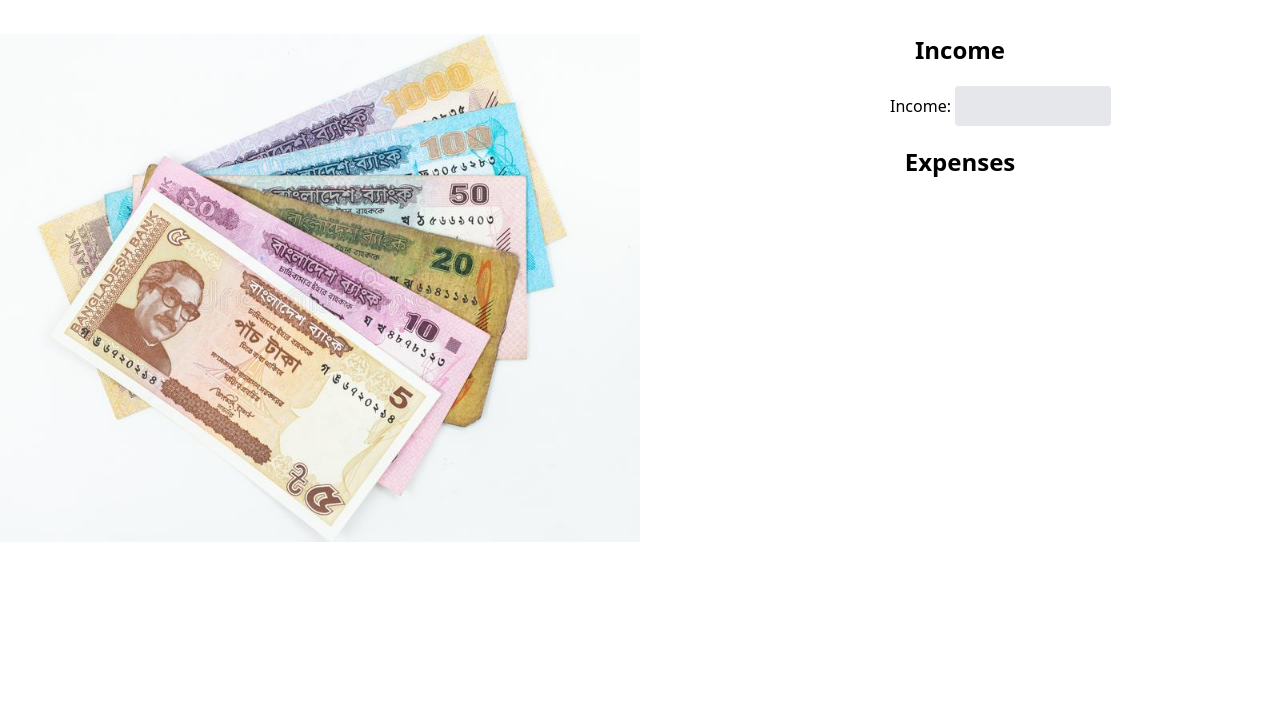
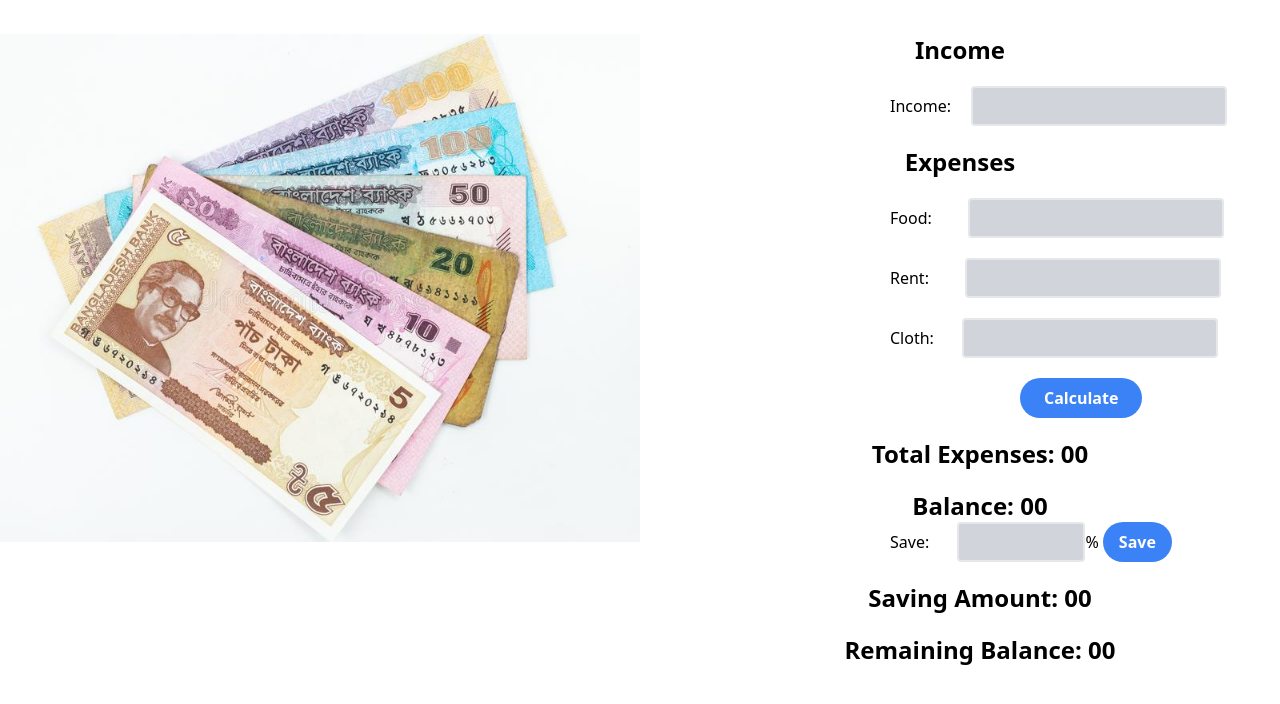
Before and after one commit to rahidhaque/finance-watcher, a plain HTML site: page index.html in a window 1280 px wide. Shown: the part 86-790 px from the top of the page. Drawn offline with nearby package versions, Linux system fonts and the light colour scheme.

Commit message:
Done until savings html

```diff
--- a/index.html
+++ b/index.html
@@ -18,12 +18,64 @@
                 <img src="images/bangladeshi-money-some-bangladeshi-cash-white-background-132003177.jpg" alt="">
             </div>
             <div>
-                <h3 class="text-2xl font-semibold text-center">Income</h3>
-                <p class="text-fields pl-20 mt-5 text-1xl font-medium">Income: <input
-                        class="bg-gray-200 appearance-none border-2 border-gray-200 rounded w-2/5 py-2 px-4 text-gray-700 leading-tight focus:outline-none focus:bg-white focus:border-purple-500"
-                        id="input-income" type="text">
-                </p>
-                <h3 class="text-2xl font-semibold text-center mt-5">Expenses</h3>
+                <div class="input-items">
+                    <h3 class="text-2xl font-semibold text-center">Income</h3>
+                    <div class="mt-5">
+                        <p class="text-fields pl-20 text-1xl font-medium inline">Income:
+                        </p>
+                        <input
+                            class="bg-gray-300 appearance-none border-2 border-gray-200 rounded w-2/5 py-2 px-4 text-gray-700 leading-tight focus:outline-none focus:bg-gray-400 focus:border-purple-500 ml-4"
+                            id="input-income" type="text">
+                    </div>
+                    <h3 class="text-2xl font-semibold text-center mt-5">Expenses</h3>
+                    <div class="mt-5">
+                        <p class="text-fields pl-20 text-1xl font-medium inline">Food:
+                        </p>
+                        <input
+                            class="bg-gray-300 appearance-none border-2 border-gray-200 rounded w-2/5 py-2 px-4 text-gray-700 leading-tight focus:outline-none focus:bg-gray-400 focus:border-purple-500 ml-8"
+                            id="input-food" type="text">
+                    </div>
+                    <div class="mt-5">
+                        <p class="text-fields pl-20 text-1xl font-medium inline">Rent:
+                        </p>
+                        <input
+                            class="bg-gray-300 appearance-none border-2 border-gray-200 rounded w-2/5 py-2 px-4 text-gray-700 leading-tight focus:outline-none focus:bg-gray-400 focus:border-purple-500 ml-8"
+                            id="input-rent" type="text">
+                    </div>
+                    <div class="mt-5">
+                        <p class="text-fields pl-20 text-1xl font-medium inline">Cloth:
+                        </p>
+                        <input
+                            class="bg-gray-300 appearance-none border-2 border-gray-200 rounded w-2/5 py-2 px-4 text-gray-700 leading-tight focus:outline-none focus:bg-gray-400 focus:border-purple-500 ml-6"
+                            id="input-cloth" type="text">
+                    </div>
+                    <div class="calculate-button mt-5">
+                        <button class="bg-blue-500 hover:bg-blue-700 text-white font-bold py-2 px-6 rounded-full">
+                            Calculate
+                        </button>
+                    </div>
+                    <h3 class="text-2xl font-semibold text-center mt-5 pl-10">Total Expenses: <span
+                            id="expense-amount">00</span>
+                    </h3>
+                    <h3 class="text-2xl font-semibold text-center mt-5 pl-10">Balance: <span
+                            id="balance-expense-amount">00</span>
+                    </h3>
+                </div>
+                <div class="saving-items">
+                    <p class="text-fields pl-20 text-1xl font-medium inline mt-5">Save: <input
+                            class="bg-gray-300 appearance-none border-2 border-gray-200 rounded w-1/5 py-2 px-4 text-gray-700 leading-tight focus:outline-none focus:bg-gray-400 focus:border-purple-500 ml-6"
+                            id="input-cloth" type="text">% <button
+                            class="bg-blue-500 hover:bg-blue-700 text-white font-bold py-2 px-4 rounded-full">
+                            Save
+                        </button>
+                    </p>
+                    <h3 class="text-2xl font-semibold text-center mt-5 pl-10">Saving Amount: <span
+                            id="expense-amount">00</span>
+                    </h3>
+                    <h3 class="text-2xl font-semibold text-center mt-5 pl-10">Remaining Balance: <span
+                            id="balance-saving-amount">00</span>
+                    </h3>
+                </div>
             </div>
         </div>
     </div>
--- a/styles/style.css
+++ b/styles/style.css
@@ -1,3 +1,7 @@
 .text-fields{
     padding-left: 250px !important;
 }
+
+.calculate-button{
+    padding-left: 380px;
+}
```
